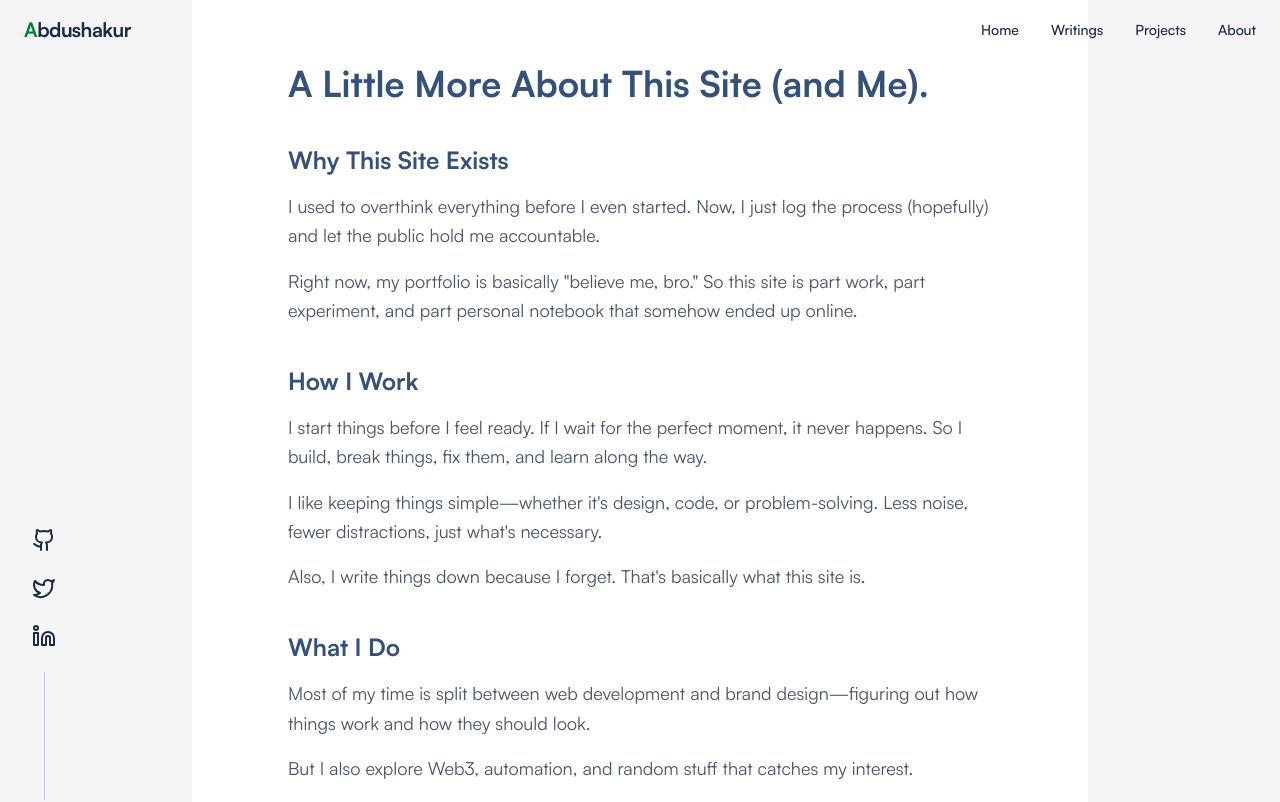
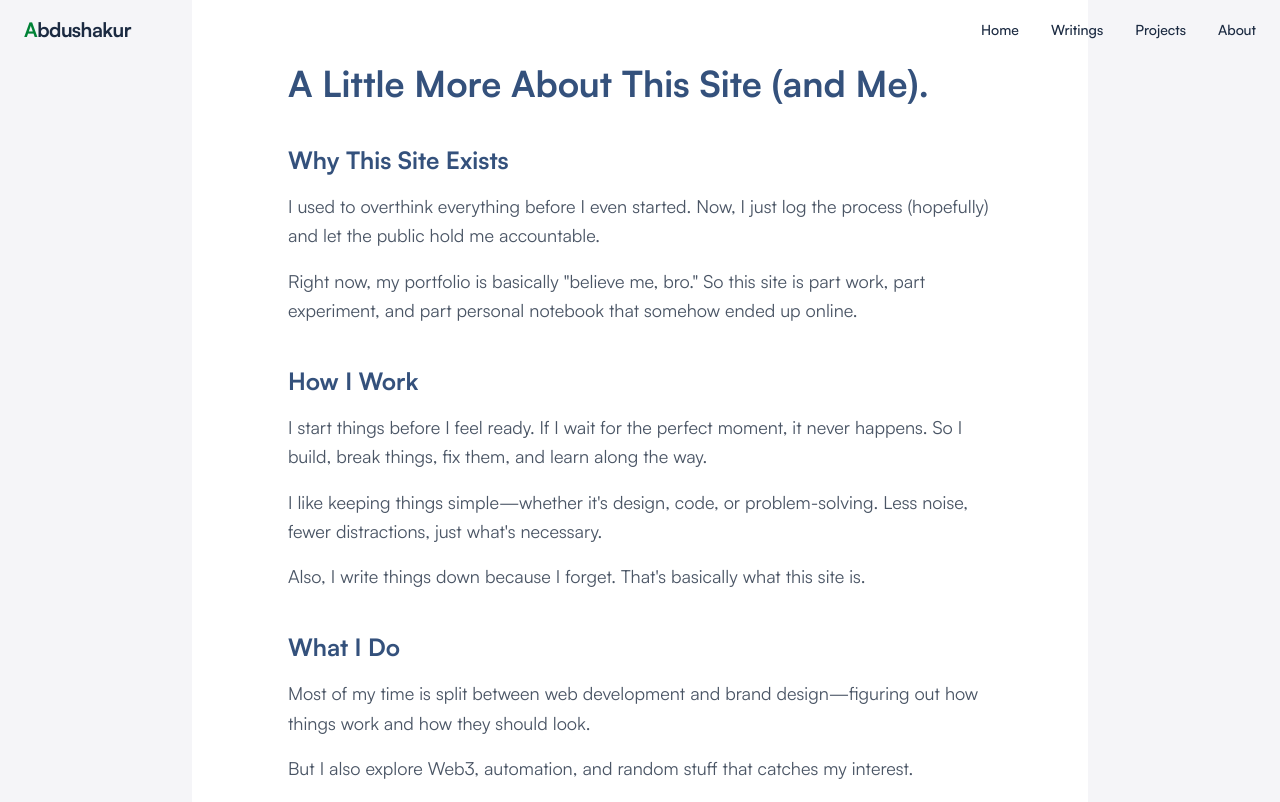
Before and after one commit to abdushakurob/abdushakurob.github.io, a Next.js app: page /about in a window 1280 px wide. Shown: the top 802 px of the page. Built offline with nearby package versions, Linux system fonts and the light colour scheme.

Commit message:
refactor: Improve layout and styling in MainLayout and FeaturedProject components for better readability and user experience

```diff
--- a/app/(root)/layout.tsx
+++ b/app/(root)/layout.tsx
@@ -27,8 +27,7 @@ export default function MainLayout({
   children,
 }: {
   children: React.ReactNode;
-}) {
-  return (
+}) {  return (
     <>
       <Header />
       <main className="min-h-screen">
--- a/components/featuredProject.tsx
+++ b/components/featuredProject.tsx
@@ -85,9 +85,8 @@ export default function FeaturedProject() {
                         </p>
 
                         {project.tags && project.tags.length > 0 && (
-                          <div className="flex flex-wrap gap-2">
-                            {project.tags.map((tag, index) => (
-                              <span key={index} className="px-2.5 py-1 text-xs bg-primary-100/70 dark:bg-primary-700/50 text-primary-600 dark:text-accent-200/90 rounded-full border border-primary-200/50 dark:border-primary-600/50">
+                          <div className="flex flex-wrap gap-2">                            {project.tags.map((tag, index) => (
+                              <span key={index} className="px-2.5 py-1 text-xs font-medium bg-rich-100 dark:bg-rich-600 text-white dark:white rounded-full border border-rich-500 dark:border-rich-500">
                                 {tag}
                               </span>
                             ))}
@@ -109,7 +108,7 @@ export default function FeaturedProject() {
                           )}
                           {project.customLinks?.map((link, index) => (
                             <a key={index} href={link.url} target="_blank" rel="noopener noreferrer"
-                               className="text-sm font-medium text-primary-500 hover:text-primary-600 dark:text-accent-200 dark:hover:text-accent-300 flex items-center gap-1.5 hover:gap-2.5 transition-all">
+                               className="text-sm font-medium text-primary-900 hover:text-primary-600 dark:text-accent-200 dark:hover:text-accent-300 flex items-center gap-1.5 hover:gap-2.5 transition-all">
                               <span>{link.title}</span> →
                             </a>
                           ))}
--- a/components/socialIcons.tsx
+++ b/components/socialIcons.tsx
@@ -1,25 +1,53 @@
+'use client';
 import { Github, Twitter, Linkedin } from "lucide-react";
 import Link from "next/link";
+import { useEffect, useState } from "react";
 
 const SocialIcons = () => {
+  const [isFooterVisible, setIsFooterVisible] = useState(false);
+
+  useEffect(() => {
+    // Create intersection observer to detect when footer is in view
+    const observer = new IntersectionObserver(
+      ([entry]) => {
+        setIsFooterVisible(entry.isIntersecting);
+      },
+      {
+        threshold: 0.1 // Trigger when even 10% of footer is visible
+      }
+    );
+
+    // Start observing the footer
+    const footer = document.querySelector('footer');
+    if (footer) {
+      observer.observe(footer);
+    }
+
+    return () => {
+      if (footer) {
+        observer.unobserve(footer);
+      }
+    };
+  }, []);
+
   return (
-    <div className="fixed hidden left-8 bottom-0 md:flex flex-col items-center gap-6 z-50">
+    <div className={`fixed hidden left-8 bottom-0 md:flex flex-col items-center gap-6 z-50 transition-opacity duration-300 ${isFooterVisible ? 'opacity-0' : 'opacity-100'}`}>
       {/* GitHub */}
       <Link href="https://github.com/AbdushakurOB" target="_blank" className="social-icon">
-        <Github className="h-6 w-6 text-muted-foreground hover:text-primary transition-all" />
+        <Github className="h-6 w-6 text-primary-600 hover:text-accent-500 dark:text-accent-200 dark:hover:text-accent-300 transition-all" />
       </Link>
 
       {/* Twitter */}
       <Link href="https://twitter.com/AbdushakurOB" target="_blank" className="social-icon">
-        <Twitter className="h-6 w-6 text-muted-foreground hover:text-primary transition-all" />
+        <Twitter className="h-6 w-6 text-primary-600 hover:text-accent-500 dark:text-accent-200 dark:hover:text-accent-300 transition-all" />
       </Link>
 
       {/* Linkedin */}
       <Link href="https://linkedin.com/in/AbdushakurOB" target="_blank" className="social-icon">
-        <Linkedin className="h-6 w-6 text-muted-foreground hover:text-primary transition-all" />
+        <Linkedin className="h-6 w-6 text-primary-600 hover:text-accent-500 dark:text-accent-200 dark:hover:text-accent-300 transition-all" />
       </Link>
 
-      <div className="w-px h-32 bg-border" />
+      <div className="w-px h-32 bg-primary-200 dark:bg-primary-700" />
     </div>
   );
 };
```
